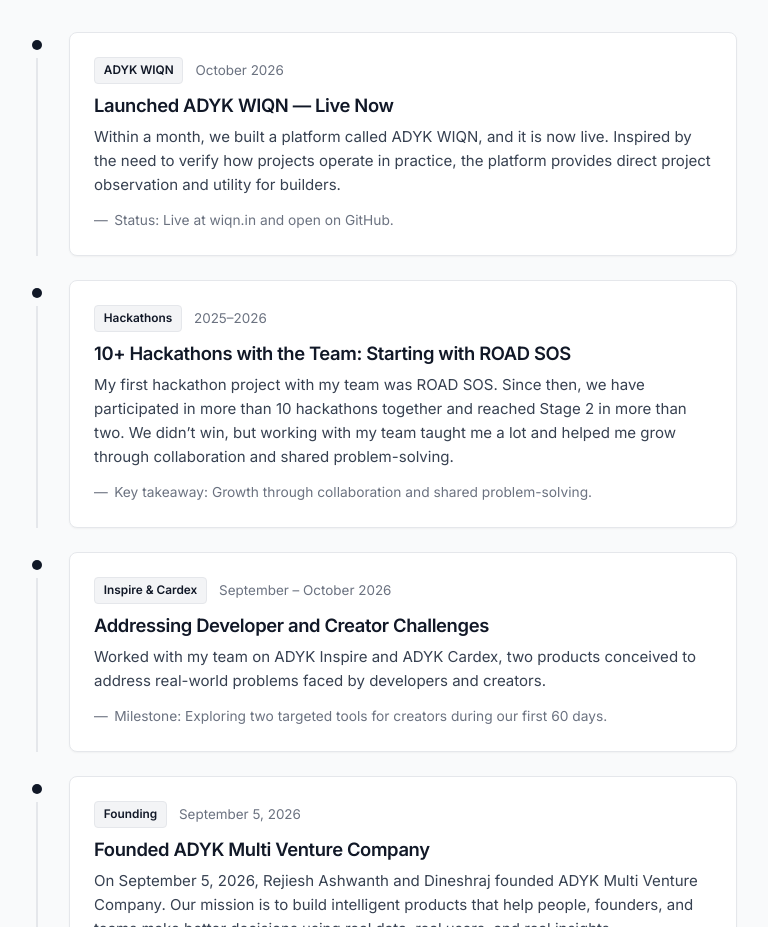
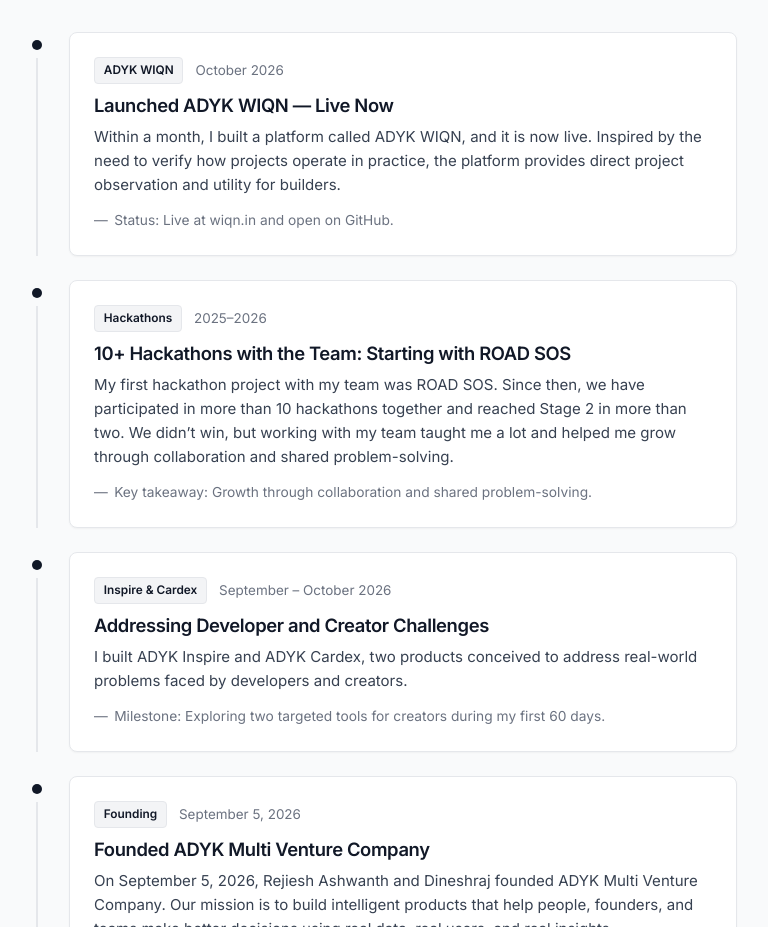
Before and after one commit to rejieshashwanth30-ctrl/ashwanth, a plain HTML site: page index.html in a window 1280 px wide. Shown: the part 3560-4487 px from the top of the page, without its empty margins (259-1027 px from the left). Drawn offline with Linux system fonts and the light colour scheme.

Commit message:
Update Education date range to 2025-2029 and use first-person singular for WIQN, Inspire, and Cardex updates

```diff
--- a/index.html
+++ b/index.html
@@ -253,7 +253,7 @@
             <div class="edu-details">
               <div class="edu-row-top">
                 <span class="edu-stage-tag">Undergraduate</span>
-                <span class="edu-period-tag">2025–2026</span>
+                <span class="edu-period-tag">2025–2029</span>
               </div>
               <h3 class="edu-title">B.E. Artificial Intelligence &amp; Machine Learning</h3>
               <div class="edu-school">Sri Krishna College of Engineering and Technology</div>
@@ -355,7 +355,7 @@
               </div>
               <h3 class="update-title">Launched ADYK WIQN — Live Now</h3>
               <p class="update-body">
-                Within a month of founding ADYK Multi Venture Company, we built and launched ADYK WIQN. Inspired by the need to verify how projects operate in practice, the platform provides direct project observation and utility for builders.
+                Within a month, I built a platform called ADYK WIQN, and it is now live. Inspired by the need to verify how projects operate in practice, the platform provides direct project observation and utility for builders.
               </p>
               <div class="update-takeaway">
                 <span class="takeaway-bullet" aria-hidden="true">—</span>
@@ -399,11 +399,11 @@
               </div>
               <h3 class="update-title">Addressing Developer and Creator Challenges</h3>
               <p class="update-body">
-                Worked with my team on ADYK Inspire and ADYK Cardex, two products conceived to address real-world problems faced by developers and creators.
+                I built ADYK Inspire and ADYK Cardex, two products conceived to address real-world problems faced by developers and creators.
               </p>
               <div class="update-takeaway">
                 <span class="takeaway-bullet" aria-hidden="true">—</span>
-                <span>Exploring two targeted tools for creators during our first 60 days.</span>
+                <span>Milestone: Exploring two targeted tools for creators during my first 60 days.</span>
               </div>
             </div>
           </article>
--- a/js/updates.js
+++ b/js/updates.js
@@ -24,7 +24,7 @@ const BUILD_UPDATES = [
     date: "October 2026",
     tag: "ADYK WIQN",
     title: "Launched ADYK WIQN — Live Now",
-    content: "Within a month, we built a platform called ADYK WIQN, and it is now live. Inspired by the need to verify how projects operate in practice, the platform provides direct project observation and utility for builders.",
+    content: "Within a month, I built a platform called ADYK WIQN, and it is now live. Inspired by the need to verify how projects operate in practice, the platform provides direct project observation and utility for builders.",
     note: "Status: Live at wiqn.in and open on GitHub."
   },
   {
@@ -40,8 +40,8 @@ const BUILD_UPDATES = [
     date: "September – October 2026",
     tag: "Inspire & Cardex",
     title: "Addressing Developer and Creator Challenges",
-    content: "Worked with my team on ADYK Inspire and ADYK Cardex, two products conceived to address real-world problems faced by developers and creators.",
-    note: "Milestone: Exploring two targeted tools for creators during our first 60 days."
+    content: "I built ADYK Inspire and ADYK Cardex, two products conceived to address real-world problems faced by developers and creators.",
+    note: "Milestone: Exploring two targeted tools for creators during my first 60 days."
   },
   {
     id: "update-2",
```
